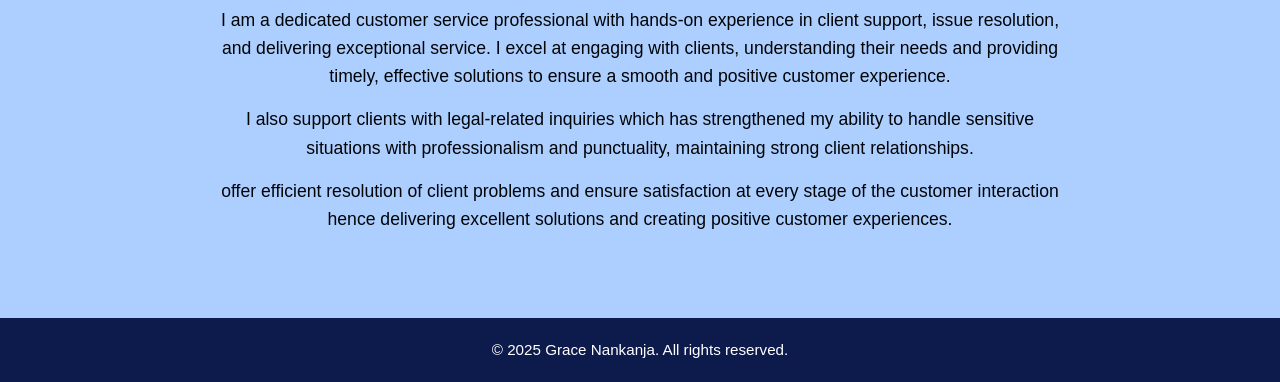
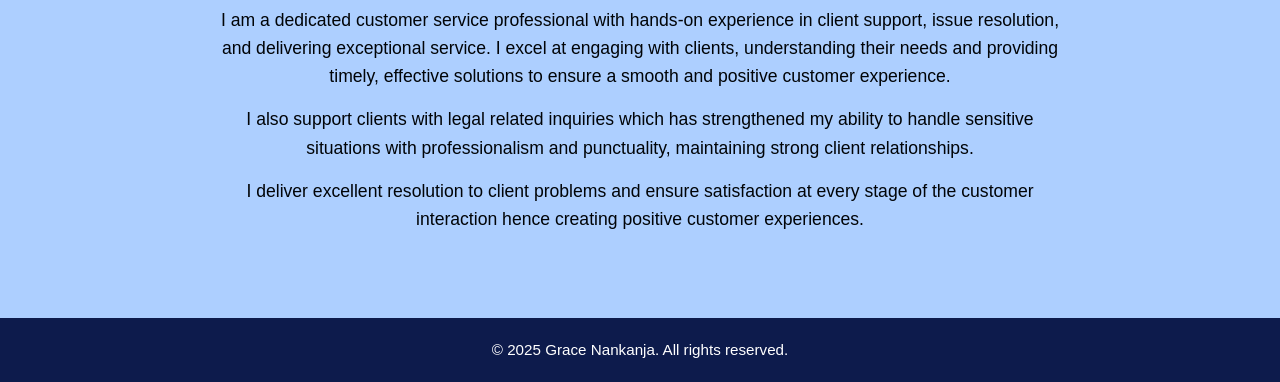
Before and after one commit to Gkanja00/c-website, a plain HTML site: page about.html in a window 1280 px wide. Shown: the part 446-828 px from the top of the page. Drawn offline with Linux system fonts and the light colour scheme.

Commit message:
Update about.html

```diff
--- a/about.html
+++ b/about.html
@@ -34,8 +34,8 @@
       <h1>About Me</h1>
       <p>I am a dedicated customer service professional with hands-on experience in client support, issue resolution, and delivering exceptional service. I excel at engaging with clients, understanding their needs and providing timely, effective solutions to ensure a smooth and positive customer experience.
 </p>
-      <p>I also support clients with legal-related inquiries which has strengthened my ability to handle sensitive situations with professionalism and punctuality,  maintaining strong client relationships.</p>
-      <p> offer efficient resolution of client problems and ensure satisfaction at every stage of the customer interaction hence delivering excellent solutions and creating positive customer experiences.</p>
+      <p>I also support clients with legal related inquiries which has strengthened my ability to handle sensitive situations with professionalism and punctuality,  maintaining strong client relationships.</p>
+      <p>I deliver excellent resolution to client problems and ensure satisfaction at every stage of the customer interaction hence creating positive customer experiences.</p>
     </div>
   </section>
   <footer>
```
